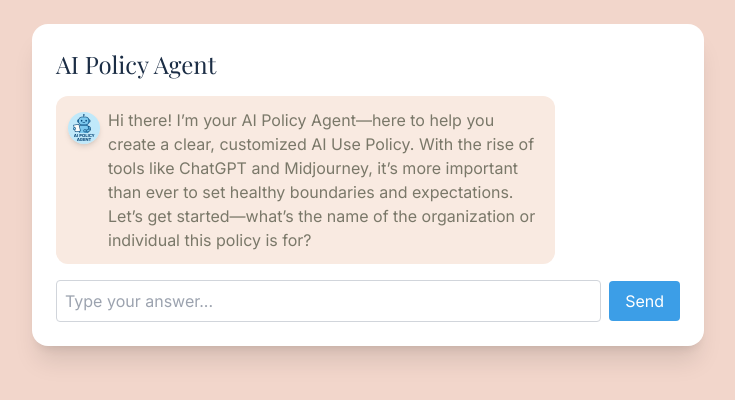
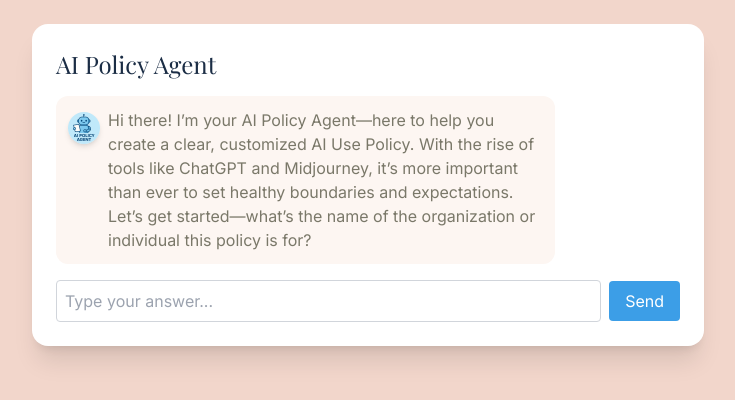
Before and after one commit to Jsfananan/ai-policy-agent-frontend, a React (Vite) app: page / in a window 1280 px wide. Shown: the top 400 px of the page, without its empty margins (272-1007 px from the left). Built offline with nearby package versions, Linux system fonts and the light colour scheme.

Commit message:
Update App.js

```diff
--- a/src/App.js
+++ b/src/App.js
@@ -73,7 +73,7 @@ export default function App() {
 
         <div className="space-y-3">
           {messages.map((msg, i) => (
-            <div key={i} className={`flex items-start gap-2 ${msg.role === 'bot' ? 'bg-[#f9eae1]' : 'bg-circuitryBlue text-white'} p-3 rounded-xl w-fit max-w-[80%]`}>
+            <div key={i} className={`flex items-start gap-2 ${msg.role === 'bot' ? 'bg-[#fdf6f2]' : 'bg-circuitryBlue text-white'} p-3 rounded-xl w-fit max-w-[80%]`}>
               {msg.role === 'bot' && (
                 <img src="/bot-icon.png" alt="AI Agent" className="w-8 h-8 rounded-full shadow-md mt-1" />
               )}
```
